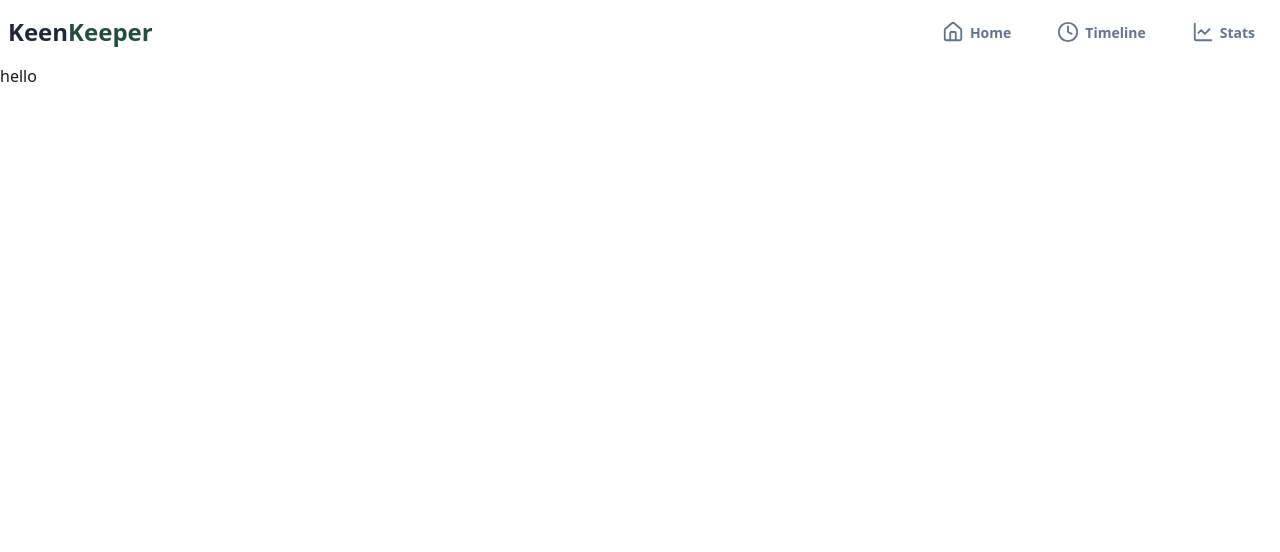
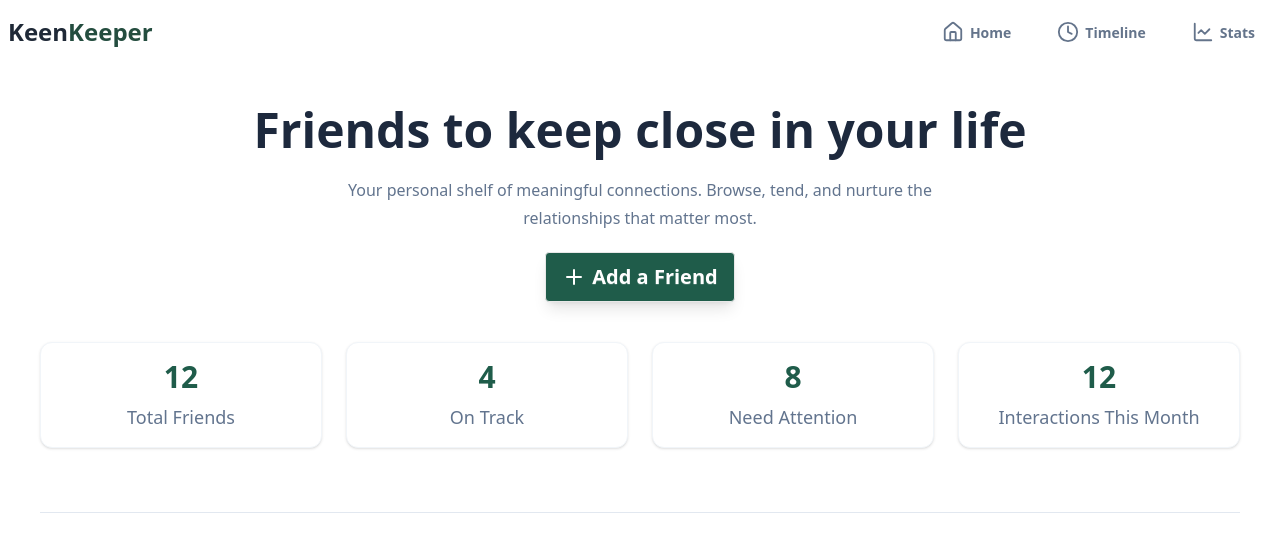
Before and after one commit to mdsnbabor330/keen-keeper, a Next.js app: page / in a window 1280 px wide. Shown: the top 552 px of the page. Built offline with nearby package versions, Linux system fonts and the light colour scheme.

Commit message:
Banner section completed

```diff
--- a/package.json
+++ b/package.json
@@ -12,7 +12,8 @@
     "lucide-react": "^1.8.0",
     "next": "16.2.4",
     "react": "19.2.4",
-    "react-dom": "19.2.4"
+    "react-dom": "19.2.4",
+    "react-icons": "^5.6.0"
   },
   "devDependencies": {
     "@tailwindcss/postcss": "^4",
--- a/src/app/layout.js
+++ b/src/app/layout.js
@@ -1,3 +1,4 @@
+import Footer from "@/components/footer";
 import "./globals.css";
 import Navbar from "@/components/navbar";
 
@@ -16,7 +17,7 @@ export default function RootLayout({ children }) {
       <body className="min-h-full flex flex-col">
         <Navbar></Navbar>
         {children}
-
+        <Footer></Footer>
         </body>
     </html>
   );
--- a/src/app/page.js
+++ b/src/app/page.js
@@ -1,8 +1,9 @@
-import Image from "next/image";
+import Banner from "@/components/Banner";
 
 export default function Home() {
   return (
-
-    <h1>hello</h1>
+    <main>
+      <Banner></Banner>
+    </main>
   );
 }
--- /dev/null
+++ b/src/app/stats/page.jsx
@@ -0,0 +1,11 @@
+import React from 'react';
+
+const page = () => {
+    return (
+        <div className='my-25'>
+            <h1>Stats page</h1>
+        </div>
+    );
+};
+
+export default page;
--- a/src/app/apps/page.jsx
+++ b/src/app/timeline/page.jsx
@@ -2,8 +2,8 @@ import React from 'react';
 
 const page = () => {
     return (
-        <div>
-            <h1>heello home page</h1>
+        <div className='my-25'>
+            <h1>Timeline page</h1>
         </div>
     );
 };
--- /dev/null
+++ b/src/components/Banner.jsx
@@ -0,0 +1,59 @@
+import { Plus } from "lucide-react";
+import friends from "@/data/friends.json";
+
+const Banner = () => {
+  const totalFriends = friends.length;
+  const onTrackCount = friends.filter((f) => f.status === "on-track").length;
+  const needAttentionCount = friends.filter(
+    (f) => f.status === "almost due" || f.status === "overdue",
+  ).length;
+
+  const summaryData = [
+    { id: 1, value: totalFriends, label: "Total Friends" },
+    { id: 2, value: onTrackCount, label: "On Track" },
+    { id: 3, value: needAttentionCount, label: "Need Attention" },
+    { id: 4, value: "12", label: "Interactions This Month" },
+  ];
+
+  return (
+    <section className="px-4 pt-25 pb-12 sm:px-6 lg:px-8">
+      <div className="mx-auto max-w-300">
+        <div className="text-center">
+          <h1 className="mx-auto max-w-4xl text-[48px] font-extrabold leading-tight text-slate-800">
+            Friends to keep close in your life
+          </h1>
+
+          <p className="mx-auto mt-4 max-w-2xl text-base leading-7 text-slate-500 ">
+            Your personal shelf of meaningful connections. Browse, tend, and
+            nurture the relationships that matter most.
+          </p>
+
+          <button className="mt-5 btn py-6 rounded-sm bg-[#1F5C4A] text-xl font-bold text-white shadow-lg ">
+            <Plus size={24} />
+            <span>Add a Friend</span>
+          </button>
+        </div>
+
+        <div className="mt-10 grid grid-cols-1 gap-6 sm:grid-cols-2 lg:grid-cols-4">
+          {summaryData.map((item) => (
+            <div
+              key={item.id}
+              className="rounded-xl border border-slate-100 bg-white p-4 text-center shadow-sm "
+            >
+              <h3 className="text-3xl font-black text-[#1F5C4A] ">
+                {item.value}
+              </h3>
+              <p className="mt-2 text-lg font-medium text-slate-500">
+                {item.label}
+              </p>
+            </div>
+          ))}
+        </div>
+
+        <div className="mt-16 border-b border-slate-200"></div>
+      </div>
+    </section>
+  );
+};
+
+export default Banner;
--- a/src/components/footer.jsx
+++ b/src/components/footer.jsx
@@ -0,0 +1,11 @@
+import React from 'react';
+
+const footer = () => {
+  return (
+    <div>
+
+    </div>
+  );
+};
+
+export default footer;
--- a/src/components/navbar.jsx
+++ b/src/components/navbar.jsx
@@ -1,3 +1,4 @@
+
 import { ChartLine, Clock, House } from "lucide-react";
 import Link from "next/link";
 import React from "react";
@@ -25,7 +26,8 @@ const navbar = () => {
     },
   ];
   return (
-    <div className="navbar bg-base-100 max-w-350 mx-auto">
+    <nav className=" flex justify-center">
+      <div className="navbar fixed max-w-350 mx-auto bg-base-100">
       <div className="flex-1">
         <p className="text-[24px]">
           <span className="font-extrabold text-[#1F2937]">Keen</span>
@@ -53,6 +55,7 @@ const navbar = () => {
           })}
       </div>
     </div>
+    </nav>
   );
 };
 
--- /dev/null
+++ b/src/data/friends.json
@@ -0,0 +1,146 @@
+[
+  {
+    "id": 1,
+    "name": "David Kim",
+    "picture": "https://randomuser.me/api/portraits/men/32.jpg",
+    "email": "david.kim@example.com",
+    "days_since_contact": 18,
+    "status": "almost due",
+    "tags": ["work"],
+    "bio": "Worked together on a startup project. Great for career advice and brainstorming.",
+    "goal": 21,
+    "next_due_date": "2026-04-20"
+  },
+  {
+    "id": 2,
+    "name": "Emma Wilson",
+    "picture": "https://randomuser.me/api/portraits/women/44.jpg",
+    "email": "emma.wilson@example.com",
+    "days_since_contact": 62,
+    "status": "overdue",
+    "tags": ["family"],
+    "bio": "Former colleague and now one of my closest friends. We usually catch up over long calls.",
+    "goal": 30,
+    "next_due_date": "2026-02-27"
+  },
+  {
+    "id": 3,
+    "name": "Lisa Nakamura",
+    "picture": "https://randomuser.me/api/portraits/women/68.jpg",
+    "email": "lisa.nakamura@example.com",
+    "days_since_contact": 41,
+    "status": "overdue",
+    "tags": ["work"],
+    "bio": "Met during an international conference. We often exchange ideas about design and technology.",
+    "goal": 21,
+    "next_due_date": "2026-03-18"
+  },
+  {
+    "id": 4,
+    "name": "James Wright",
+    "picture": "https://randomuser.me/api/portraits/men/75.jpg",
+    "email": "james.wright@example.com",
+    "days_since_contact": 49,
+    "status": "overdue",
+    "tags": ["hobby", "travel"],
+    "bio": "Travel buddy from my university days. We love talking about photography and new places.",
+    "goal": 30,
+    "next_due_date": "2026-03-10"
+  },
+  {
+    "id": 5,
+    "name": "Sophia Carter",
+    "picture": "https://randomuser.me/api/portraits/women/21.jpg",
+    "email": "sophia.carter@example.com",
+    "days_since_contact": 9,
+    "status": "on-track",
+    "tags": ["college"],
+    "bio": "We studied together in college and still support each other through career and life updates.",
+    "goal": 14,
+    "next_due_date": "2026-04-28"
+  },
+  {
+    "id": 6,
+    "name": "Noah Martinez",
+    "picture": "https://randomuser.me/api/portraits/men/46.jpg",
+    "email": "noah.martinez@example.com",
+    "days_since_contact": 13,
+    "status": "on-track",
+    "tags": ["gym"],
+    "bio": "Gym partner and accountability friend. Always motivates me to stay consistent.",
+    "goal": 20,
+    "next_due_date": "2026-04-30"
+  },
+  {
+    "id": 7,
+    "name": "Olivia Brown",
+    "picture": "https://randomuser.me/api/portraits/women/50.jpg",
+    "email": "olivia.brown@example.com",
+    "days_since_contact": 24,
+    "status": "almost due",
+    "tags": ["family"],
+    "bio": "My cousin and a very warm person. We usually text about family events and personal updates.",
+    "goal": 28,
+    "next_due_date": "2026-04-19"
+  },
+  {
+    "id": 8,
+    "name": "Ethan Walker",
+    "picture": "https://randomuser.me/api/portraits/men/64.jpg",
+    "email": "ethan.walker@example.com",
+    "days_since_contact": 34,
+    "status": "overdue",
+    "tags": ["mentor"],
+    "bio": "A mentor who helped me improve my communication and professional confidence.",
+    "goal": 21,
+    "next_due_date": "2026-04-05"
+  },
+  {
+    "id": 9,
+    "name": "Ava Thompson",
+    "picture": "https://randomuser.me/api/portraits/women/29.jpg",
+    "email": "ava.thompson@example.com",
+    "days_since_contact": 6,
+    "status": "on-track",
+    "tags": ["close friend"],
+    "bio": "One of my closest friends. We can talk about anything from books to future plans.",
+    "goal": 14,
+    "next_due_date": "2026-05-01"
+  },
+  {
+    "id": 10,
+    "name": "Lucas Green",
+    "picture": "https://randomuser.me/api/portraits/men/55.jpg",
+    "email": "lucas.green@example.com",
+    "days_since_contact": 27,
+    "status": "almost due",
+    "tags": ["college", "travel"],
+    "bio": "Met during a university trip. We still share travel memories and life goals.",
+    "goal": 30,
+    "next_due_date": "2026-04-17"
+  },
+  {
+    "id": 11,
+    "name": "Mia Anderson",
+    "picture": "https://randomuser.me/api/portraits/women/61.jpg",
+    "email": "mia.anderson@example.com",
+    "days_since_contact": 52,
+    "status": "overdue",
+    "tags": ["book club"],
+    "bio": "Friend from a reading community. We often recommend books and discuss ideas deeply.",
+    "goal": 21,
+    "next_due_date": "2026-03-22"
+  },
+  {
+    "id": 12,
+    "name": "Benjamin Scott",
+    "picture": "https://randomuser.me/api/portraits/men/19.jpg",
+    "email": "benjamin.scott@example.com",
+    "days_since_contact": 11,
+    "status": "on-track",
+    "tags": ["work", "close friend"],
+    "bio": "A supportive friend from work who always checks in and gives thoughtful advice.",
+    "goal": 20,
+    "next_due_date": "2026-04-29"
+  }
+]
```
Also changed, not shown: 1 other file (tests, documents, lock files or other folders).
